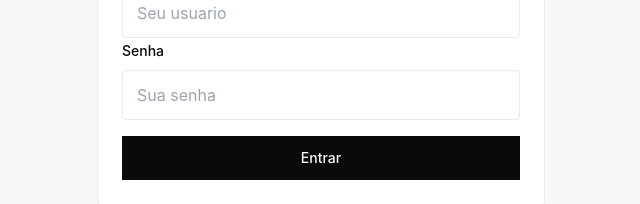
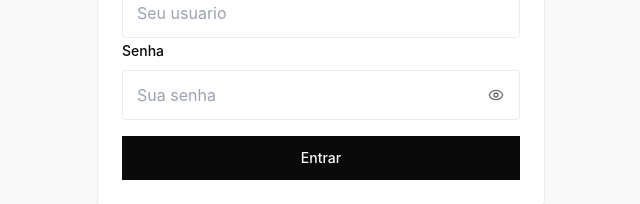
Before and after one commit to VexCodingEnterprise/Site-System_VexCoding, a Next.js app: page /login in a window 1280 px wide. Shown: the part 466-670 px from the top of the page, without its empty margins (319-959 px from the left). Built offline with nearby package versions, Linux system fonts and the light colour scheme.

Commit message:
Update login-view.tsx

```diff
--- a/src/components/login-view.tsx
+++ b/src/components/login-view.tsx
@@ -3,7 +3,7 @@
 import Link from 'next/link';
 import { useEffect, useState } from 'react';
 import { useRouter } from 'next/navigation';
-import { ArrowLeft } from 'lucide-react';
+import { ArrowLeft, Eye, EyeOff } from 'lucide-react';
 import { BrandLogo } from '@/components/brand-logo';
 
 export function LoginView({ redirectTo = '/dashboard' }: { redirectTo?: string }) {
@@ -11,6 +11,7 @@ export function LoginView({ redirectTo = '/dashboard' }: { redirectTo?: string }
   const [form, setForm] = useState({ username: '', password: '' });
   const [message, setMessage] = useState('');
   const [loading, setLoading] = useState(false);
+  const [showPassword, setShowPassword] = useState(false);
 
   useEffect(() => {
     router.prefetch(redirectTo || '/dashboard');
@@ -52,7 +53,7 @@ export function LoginView({ redirectTo = '/dashboard' }: { redirectTo?: string }
                   throw new Error(payload.message || 'Nao foi possivel entrar.');
                 }
 
-                router.push(redirectTo || '/dashboard');
+                window.location.assign(redirectTo || '/dashboard');
               } catch (loginError) {
                 setMessage(loginError instanceof Error ? loginError.message : 'Nao foi possivel entrar.');
               } finally {
@@ -71,13 +72,23 @@ export function LoginView({ redirectTo = '/dashboard' }: { redirectTo?: string }
             </label>
             <label className="space-y-2">
               <span className="text-sm font-medium text-[var(--text)]">Senha</span>
-              <input
-                type="password"
-                className="field"
-                value={form.password}
-                onChange={(event) => setForm((current) => ({ ...current, password: event.target.value }))}
-                placeholder="Sua senha"
-              />
+              <div className="relative">
+                <input
+                  type={showPassword ? 'text' : 'password'}
+                  className="field pr-12"
+                  value={form.password}
+                  onChange={(event) => setForm((current) => ({ ...current, password: event.target.value }))}
+                  placeholder="Sua senha"
+                />
+                <button
+                  type="button"
+                  onClick={() => setShowPassword((current) => !current)}
+                  aria-label={showPassword ? 'Ocultar senha' : 'Mostrar senha'}
+                  className="absolute inset-y-0 right-0 flex w-12 items-center justify-center text-[var(--muted)] transition hover:text-[var(--text)]"
+                >
+                  {showPassword ? <EyeOff size={16} /> : <Eye size={16} />}
+                </button>
+              </div>
             </label>
 
             <button
```
